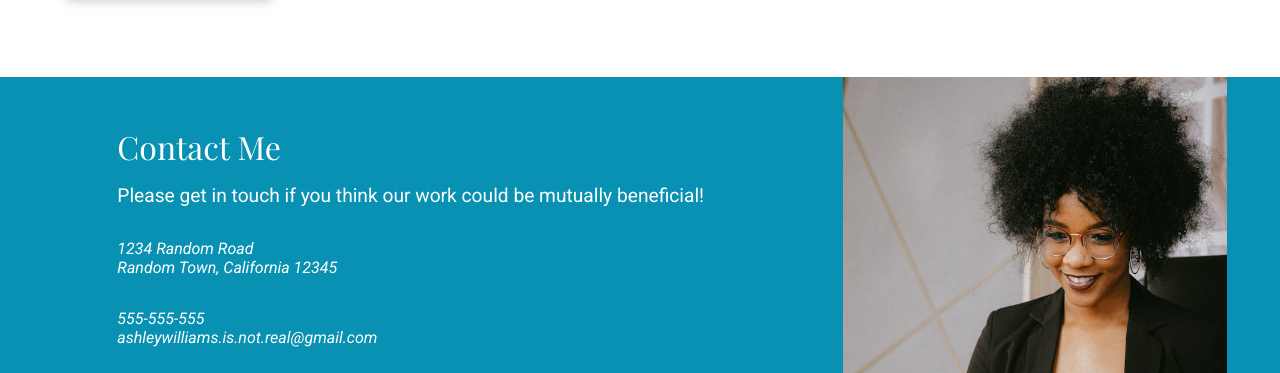
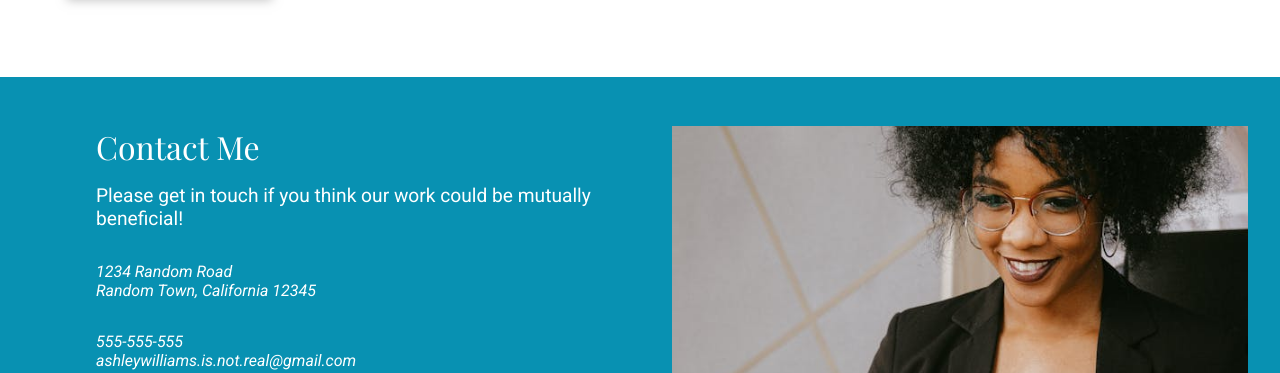
Before and after one commit to Iwan-Rahman/odin-homepage, a website built with webpack: page src/index.html in a window 1280 px wide. Shown: the part 1518-1891 px from the top of the page. Built offline with nearby package versions, Linux system fonts and the light colour scheme; a web font is replaced by a local one.

Commit message:
Build footer desktop view

```diff
--- a/src/style.css
+++ b/src/style.css
@@ -230,14 +230,16 @@ address > div:last-child {
   }
 }
 
-@media screen and (min-width: 72px) {
+@media screen and (min-width: 720px) {
   /* Footer */
   .contact {
-    max-width: 50vw;
+    max-width: 40vw;
   }
 
   footer img {
-
+    max-height: 20rem;
+    width: 45vw;
+    object-fit: cover;
   }
 
 }
```
Also changed, not shown: dist/main.js.
